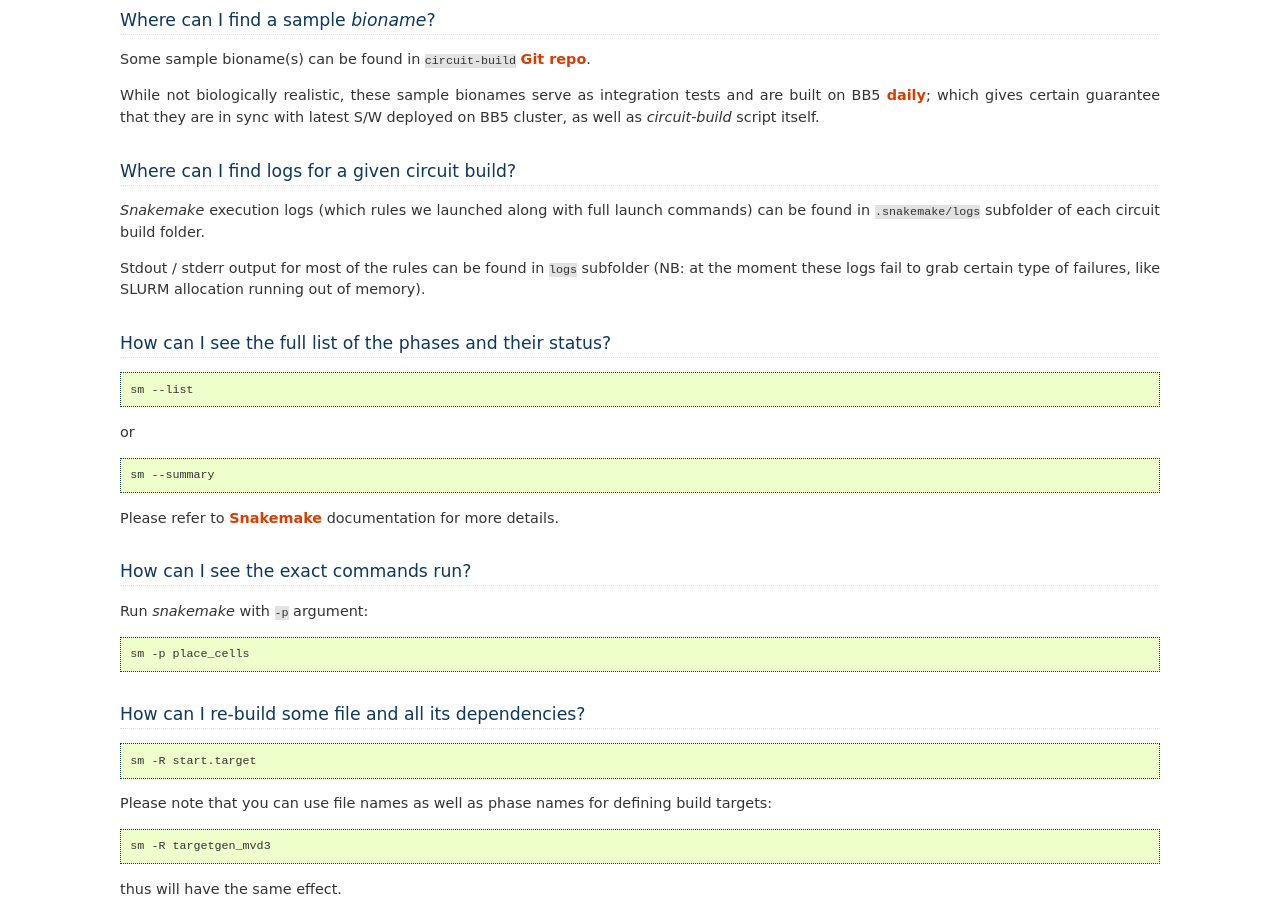
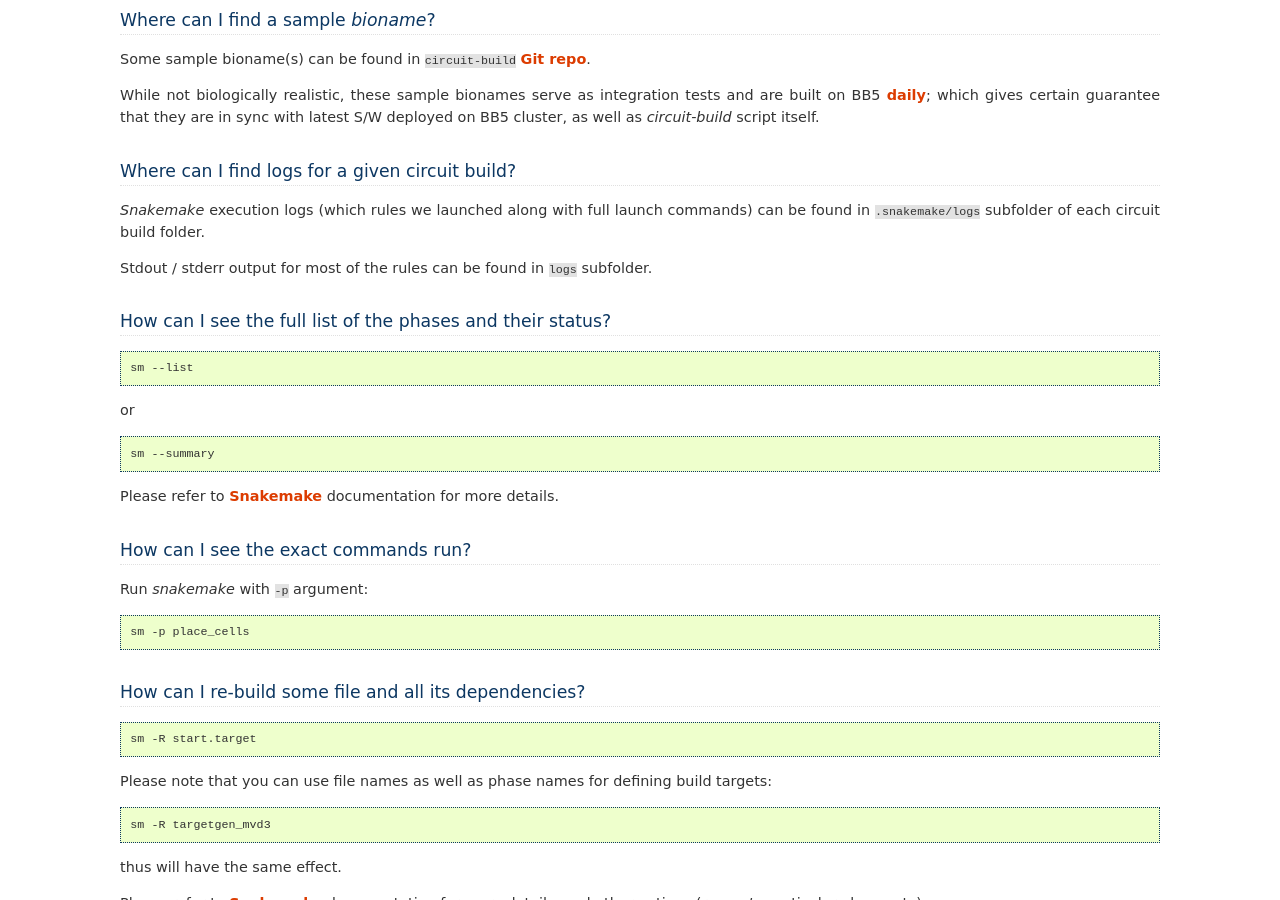
Before and after one commit to BlueBrain/circuit-build, a Sphinx documentation site: the page built from doc/source/faq.rst, in a window 1280 px wide and 900 px high, scrolled down 590 px. Built offline with Sphinx 7.4.7, drawn with Linux system fonts in a browser that asks for light colours.

Commit message:
Fixed logging
 * grab `srun` failures in logs (e.g., "Out Of Memory")
 * don't mixup output from multiple MPI tasks on crash

Change-Id: I32c5e0ecedc9c8dcea80d16379f8e9a6fad67825

```diff
--- a/doc/source/faq.rst
+++ b/doc/source/faq.rst
@@ -37,7 +37,7 @@ Where can I find logs for a given circuit build?
 
 `Snakemake` execution logs (which rules we launched along with full launch commands) can be found in ``.snakemake/logs`` subfolder of each circuit build folder.
 
-Stdout / stderr output for most of the rules can be found in ``logs`` subfolder (NB: at the moment these logs fail to grab certain type of failures, like SLURM allocation running out of memory).
+Stdout / stderr output for most of the rules can be found in ``logs`` subfolder.
 
 
 How can I see the full list of the phases and their status?
```
Also changed, not shown: 1 other file.
